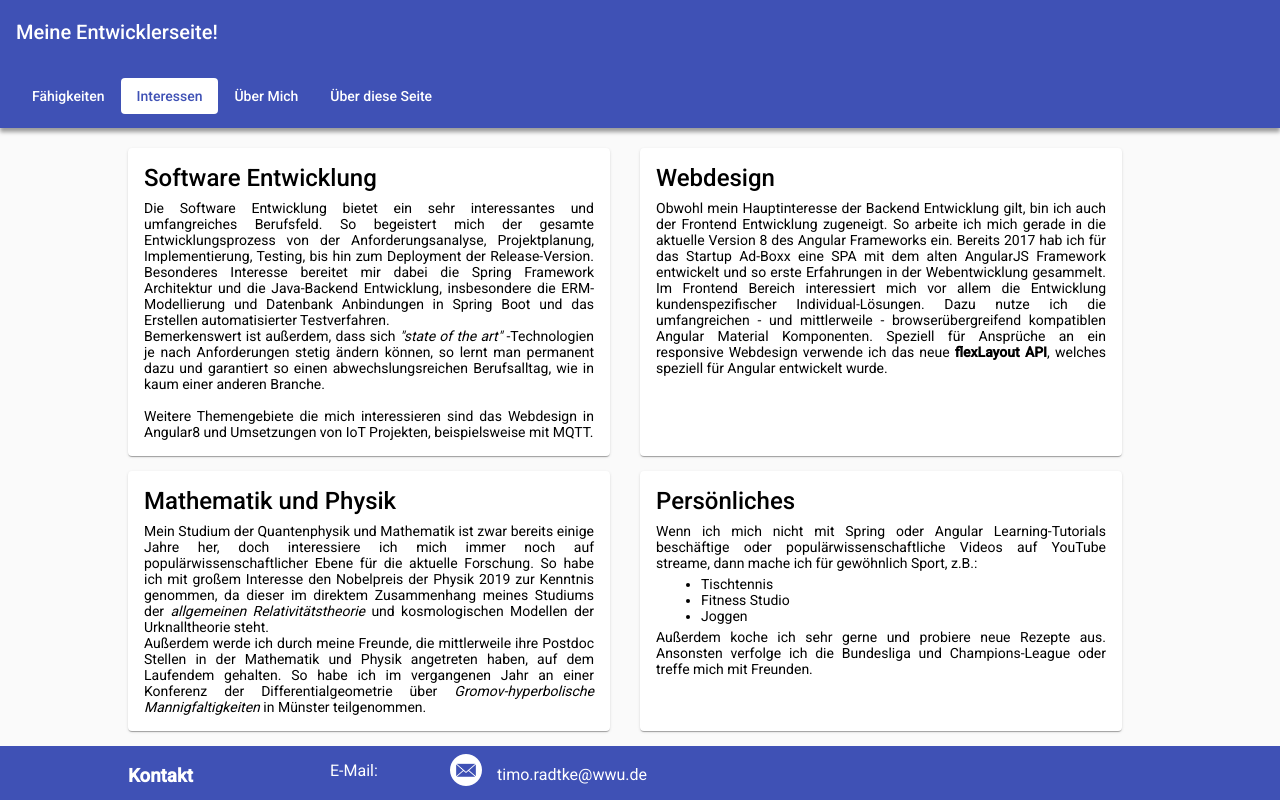
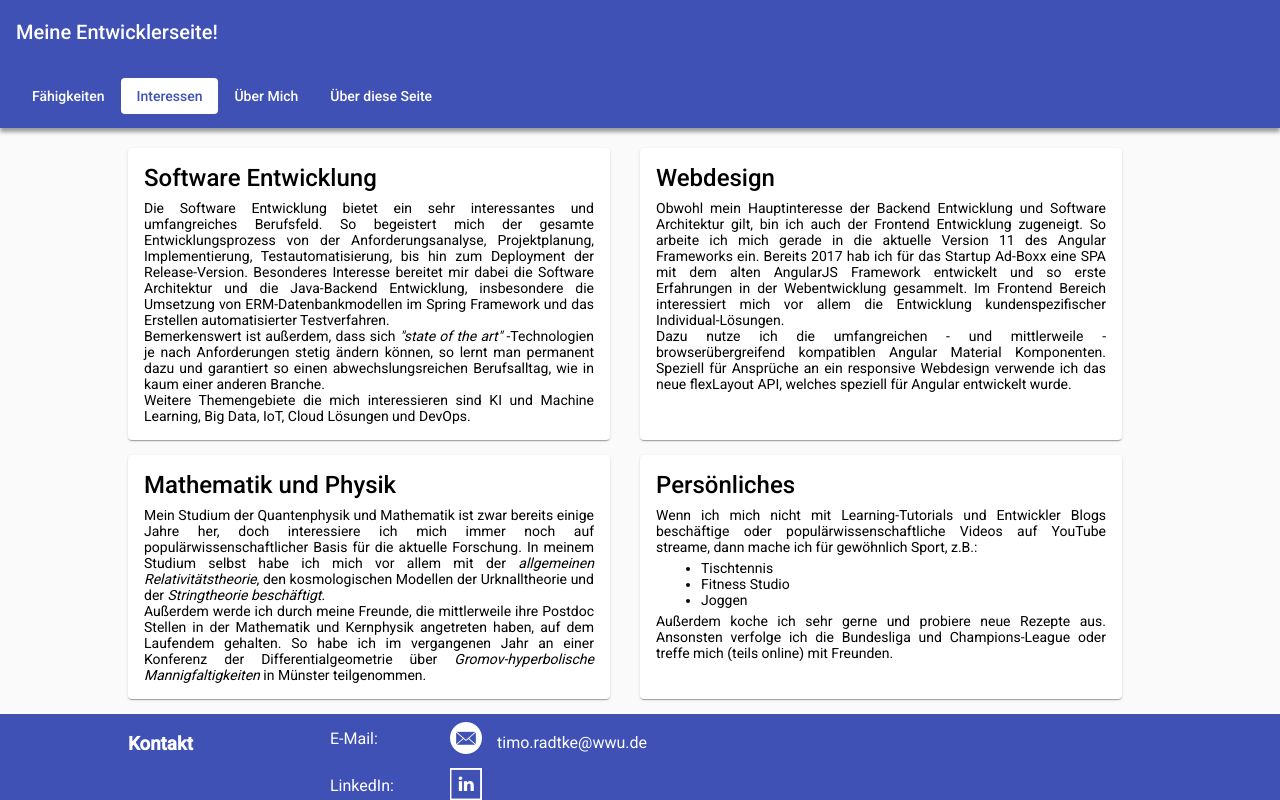
Before and after one commit to Light668/my-website, an Angular app: page /interests in a window 1280 px wide. Built offline with nearby package versions, Linux system fonts and the light colour scheme.

Commit message:
added cards in home route, updated various content in routes

```diff
--- a/src/app/Routing/aboutme/aboutme.component.ts
+++ b/src/app/Routing/aboutme/aboutme.component.ts
@@ -15,7 +15,7 @@
 
   animationEnded(event) {
 
-    let id: string = "cdk-step-label-0-" + event.selectedIndex;
+    let id: string = 'cdk-step-label-0-' + event.selectedIndex;
     let element = document.getElementById(id);
     setTimeout(() => { element.scrollIntoView(); }, 200);
   }
--- a/src/app/Routing/home/home.component.css
+++ b/src/app/Routing/home/home.component.css
@@ -5,5 +5,11 @@
 }
 
 #welcome-msg {
+  text-align: center;
+}
 
+.item-card {
+  color: #000000;
+  /* font-size: 18px; */
+  margin-bottom: 15px;
 }
--- a/src/app/Routing/home/home.component.html
+++ b/src/app/Routing/home/home.component.html
@@ -1,8 +1,37 @@
 <div class="page-content" fxLayout="column" fxLayoutAlign="space-between center" fxLayoutGap="10px">
-    <div class="home-content" fxFlex>
-        <h2 id="welcome-msg" [@fadeIn]="isFaded===true ? 'in' : 'out' ">
-            Willkommen auf meiner persönlichen Entwicklerseite!
-        </h2>
+  <div class="home-content" fxFlex>
+    <h2 id="welcome-msg" [@fadeIn]="isFaded===true ? 'in' : 'out' ">
+      Willkommen auf meiner persönlichen Entwicklerseite!
+    </h2>
+    <div fxLayout="row wrap" fxLayout.lt-sm="column" fxLayoutGap="30px" fxLayoutAlign="flex-start">
+      <mat-card class="item-card" fxFlex="0 1 calc(50%-30px)" fxFlex.lt-sm="100%">
+        <mat-card-title>Software Entwicklung</mat-card-title>
+        <mat-card-content lang="de" class="card-content">
+          Warum Software Entwickler ein Traumberuf ist?
+        </mat-card-content>
+      </mat-card>
+
+      <mat-card class="item-card" fxFlex="0 1 calc(50%-30px)" fxFlex.lt-sm="100%">
+        <mat-card-title>Skillsheet</mat-card-title>
+        <mat-card-content class="card-content">
+          Meine wichtigsten und ausgeprägtesten Fähigkeiten.
+        </mat-card-content>
+      </mat-card>
+
+      <mat-card class="item-card" fxFlex="0 1 calc(50%-30px)" fxFlex.lt-sm="100%">
+        <mat-card-title>Lebenslauf</mat-card-title>
+        <mat-card-content class="card-content">
+          Eine Übersicht meiner beruflichen und akademischen Stationen.
+        </mat-card-content>
+      </mat-card>
+
+      <mat-card class="item-card" fxFlex="0 1 calc(50%-30px)" fxFlex.lt-sm="100%">
+        <mat-card-title>Persönliches</mat-card-title>
+        <mat-card-content class="card-content">
+          Ein kurze Selbstdarstellung meiner Person.
+        </mat-card-content>
+      </mat-card>
     </div>
-    <app-footer fxFlex="1 1 150px" fxFlexFill class="footer-container"></app-footer>
+  </div>
+  <app-footer fxFlex="1 1 150px" fxFlexFill class="footer-container"></app-footer>
 </div>
--- a/src/app/Routing/interests/interests.component.html
+++ b/src/app/Routing/interests/interests.component.html
@@ -1,24 +1,37 @@
-<div class="page-content" fxLayout="column" fxLayoutAlign="start space-between" fxLayoutGap="0px">
+<div class="page-content" fxLayout="column" fxLayoutAlign="start space-between" fxLayoutGap="0px"
+     xmlns="http://www.w3.org/1999/html">
   <div fxFlex class="interests-content">
     <div fxLayout="row wrap" fxLayout.lt-sm="column" fxLayoutGap="30px" fxLayoutAlign="flex-start">
       <mat-card class="item-card" fxFlex="0 1 calc(50%-30px)" fxFlex.lt-sm="100%">
         <mat-card-title>Software Entwicklung</mat-card-title>
         <mat-card-content lang="de" class="card-content">
-                    Die Software Entwicklung bietet ein sehr interessantes und umfangreiches Berufsfeld. So begeistert mich der gesamte Entwicklungsprozess von der Anforderungsanalyse, Projektplanung, Implementierung, Testing, bis hin zum Deployment der Release-Version.
-                    Besonderes Interesse bereitet mir dabei die Spring Framework Architektur und die Java-Backend Entwicklung, insbesondere die ERM-Modellierung und Datenbank Anbindungen in Spring Boot und das Erstellen automatisierter Testverfahren.
-                    <br>Bemerkenswert ist außerdem, dass sich <i>"state of
-                the art"</i> -Technologien je nach Anforderungen stetig ändern können, so lernt man permanent dazu und garantiert so einen abwechslungsreichen Berufsalltag, wie in kaum einer anderen Branche.
+          Die Software Entwicklung bietet ein sehr interessantes und umfangreiches Berufsfeld. So begeistert mich der
+          gesamte Entwicklungsprozess von der Anforderungsanalyse, Projektplanung, Implementierung, Testautomatisierung,
+          bis hin zum
+          Deployment der Release-Version.
+          Besonderes Interesse bereitet mir dabei die Software Architektur und die Java-Backend Entwicklung,
+          insbesondere die Umsetzung von ERM-Datenbankmodellen im Spring Framework und das Erstellen automatisierter
+          Testverfahren.
           <br>
-                    <br> Weitere Themengebiete die mich interessieren sind das Webdesign in Angular8 und Umsetzungen von IoT Projekten, beispielsweise mit MQTT.
+          Bemerkenswert ist außerdem, dass sich <i>"state of the art"</i> -Technologien je nach Anforderungen stetig
+          ändern können, so lernt man permanent dazu und garantiert so einen abwechslungsreichen Berufsalltag, wie in
+          kaum einer anderen Branche.
+          <br> Weitere Themengebiete die mich interessieren sind KI und Machine Learning, Big Data, IoT, Cloud Lösungen
+          und DevOps.
         </mat-card-content>
       </mat-card>
 
       <mat-card class="item-card" fxFlex="0 1 calc(50%-30px)" fxFlex.lt-sm="100%">
         <mat-card-title>Webdesign</mat-card-title>
         <mat-card-content class="card-content">
-                    Obwohl mein Hauptinteresse der Backend Entwicklung gilt, bin ich auch der Frontend Entwicklung zugeneigt. So arbeite ich mich gerade in die aktuelle Version 8 des Angular Frameworks ein. Bereits 2017 hab ich für das Startup Ad-Boxx eine SPA mit dem alten
-                    AngularJS Framework entwickelt und so erste Erfahrungen in der Webentwicklung gesammelt. Im Frontend Bereich interessiert mich vor allem die Entwicklung kundenspezifischer Individual-Lösungen. Dazu nutze ich die umfangreichen - und
-                    mittlerweile - browserübergreifend kompatiblen Angular Material Komponenten. Speziell für Ansprüche an ein responsive Webdesign verwende ich das neue <b>flexLayout API</b>, welches speziell für Angular entwickelt
+          Obwohl mein Hauptinteresse der Backend Entwicklung und Software Architektur gilt, bin ich auch der Frontend
+          Entwicklung zugeneigt. So arbeite ich mich gerade in die aktuelle Version 11 des Angular Frameworks ein.
+          Bereits 2017 hab ich für das Startup Ad-Boxx eine SPA mit dem alten AngularJS Framework entwickelt und so
+          erste Erfahrungen in der Webentwicklung gesammelt. Im Frontend Bereich interessiert mich vor allem die
+          Entwicklung kundenspezifischer Individual-Lösungen.
+          <br> Dazu nutze ich die umfangreichen - und mittlerweile - browserübergreifend kompatiblen Angular Material
+          Komponenten. Speziell für Ansprüche an ein
+          responsive Webdesign verwende ich das neue flexLayout API, welches speziell für Angular entwickelt
           wurde.
         </mat-card-content>
       </mat-card>
@@ -26,23 +39,29 @@
       <mat-card class="item-card" fxFlex="0 1 calc(50%-30px)" fxFlex.lt-sm="100%">
         <mat-card-title>Mathematik und Physik</mat-card-title>
         <mat-card-content class="card-content">
-                    Mein Studium der Quantenphysik und Mathematik ist zwar bereits einige Jahre her, doch interessiere ich mich immer noch auf populärwissenschaftlicher Ebene für die aktuelle Forschung. So habe ich mit großem Interesse den Nobelpreis der Physik 2019 zur
-                    Kenntnis genommen, da dieser im direktem Zusammenhang meines Studiums der
-                    <i>allgemeinen Relativitätstheorie</i> und kosmologischen Modellen der Urknalltheorie steht.
-                    <br> Außerdem werde ich durch meine Freunde, die mittlerweile ihre Postdoc Stellen in der Mathematik und Physik angetreten haben, auf dem Laufendem gehalten. So habe ich im vergangenen Jahr an einer Konferenz der Differentialgeometrie über <i>Gromov-hyperbolische Mannigfaltigkeiten</i>                    in Münster teilgenommen.
+          Mein Studium der Quantenphysik und Mathematik ist zwar bereits einige Jahre her, doch interessiere ich mich
+          immer noch auf populärwissenschaftlicher Basis für die aktuelle Forschung. In meinem Studium selbst habe ich
+          mich vor allem mit der <i>allgemeinen Relativitätstheorie</i>, den
+          kosmologischen Modellen der Urknalltheorie und der <i>Stringtheorie beschäftigt</i>.
+          <br> Außerdem werde ich durch meine Freunde, die mittlerweile ihre Postdoc Stellen in der Mathematik und
+          Kernphysik angetreten haben, auf dem Laufendem gehalten. So habe ich im vergangenen Jahr an einer Konferenz
+          der
+          Differentialgeometrie über <i>Gromov-hyperbolische Mannigfaltigkeiten</i> in Münster teilgenommen.
         </mat-card-content>
       </mat-card>
 
       <mat-card class="item-card" fxFlex="0 1 calc(50%-30px)" fxFlex.lt-sm="100%">
         <mat-card-title>Persönliches</mat-card-title>
         <mat-card-content class="card-content">
-                    Wenn ich mich nicht mit Spring oder Angular Learning-Tutorials beschäftige oder populärwissenschaftliche Videos auf YouTube streame, dann mache ich für gewöhnlich Sport, z.B.:
+          Wenn ich mich nicht mit Learning-Tutorials und Entwickler Blogs beschäftige oder populärwissenschaftliche
+          Videos auf YouTube streame, dann mache ich für gewöhnlich Sport, z.B.:
           <ul id="list-sport">
             <li>Tischtennis</li>
             <li>Fitness Studio</li>
             <li>Joggen</li>
           </ul>
-                    Außerdem koche ich sehr gerne und probiere neue Rezepte aus. Ansonsten verfolge ich die Bundesliga und Champions-League oder treffe mich mit Freunden.
+          Außerdem koche ich sehr gerne und probiere neue Rezepte aus. Ansonsten verfolge ich die Bundesliga und
+          Champions-League oder treffe mich (teils online) mit Freunden.
         </mat-card-content>
       </mat-card>
     </div>
```
Also changed, not shown: src/app/Routing/aboutme/aboutme.component.html (+34 -6 lines), src/app/Routing/aboutsite/aboutsite.component.html (+10 -4 lines). Lines whose indentation alone changed are shown as unchanged.
